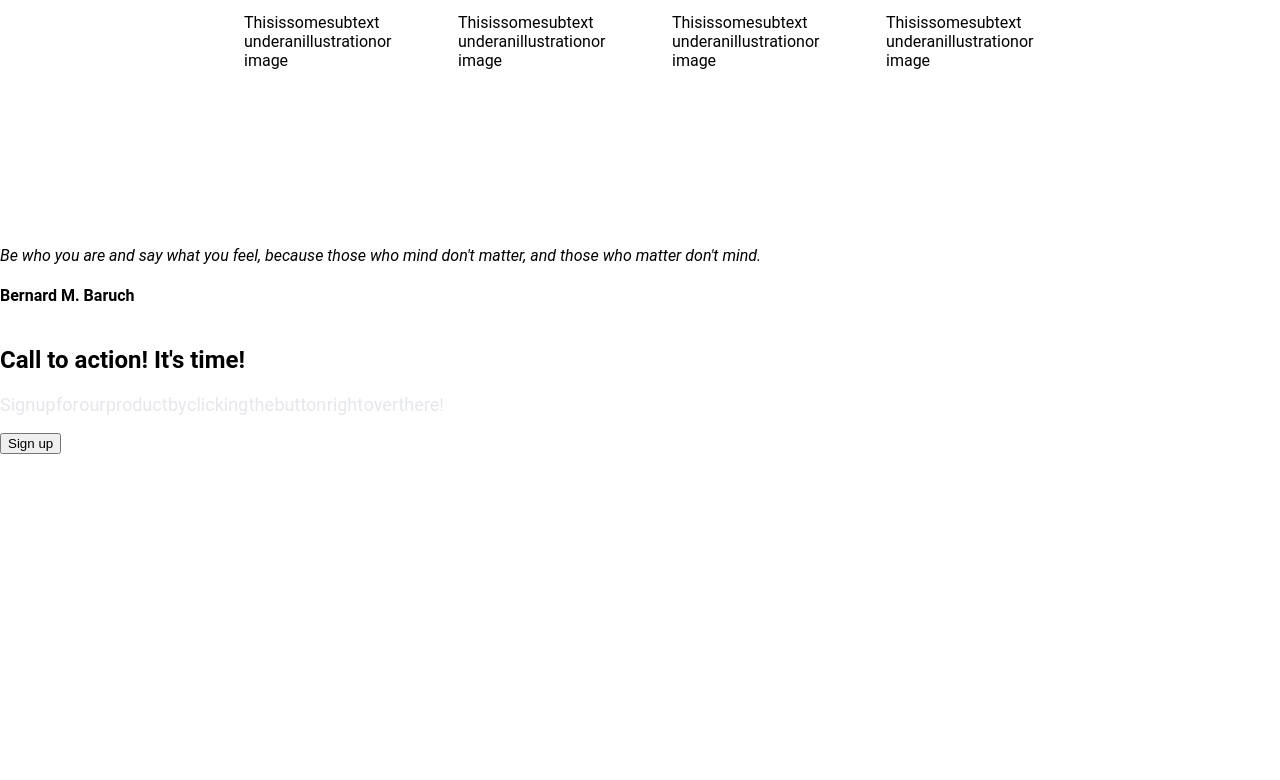
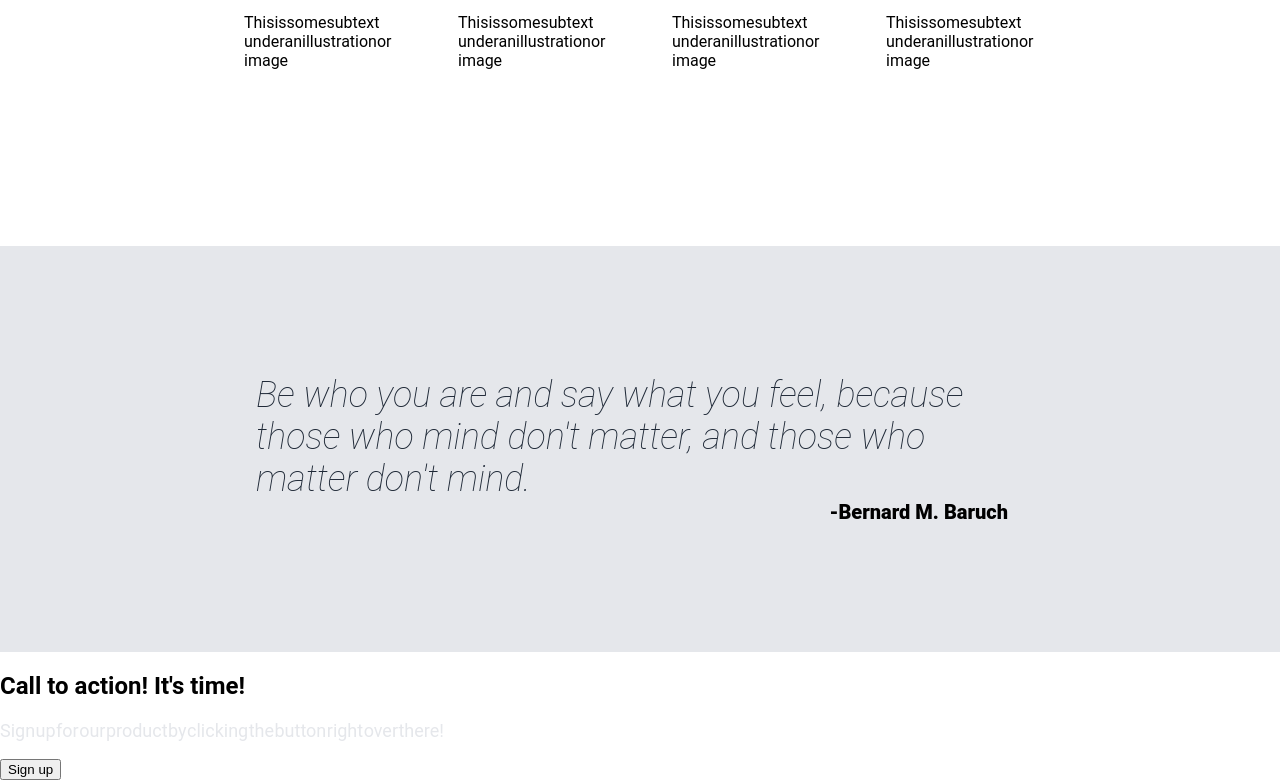
Before and after one commit to FiendFyre903/Landing-Page-Mock, a plain HTML site: page index.html in a window 1280 px wide. Shown: the part 934-1714 px from the top of the page. Before the commit the page ends 1388 px from the top, so only its background shows below. Drawn offline with Linux system fonts and the light colour scheme.

Commit message:
Added styling for quote section

```diff
--- a/index.html
+++ b/index.html
@@ -47,7 +47,7 @@
      </div>
      <div class="quote">
         <em class="quote-text">Be who you are and say what you feel, because those who mind don't matter, and those who matter don't mind.</em>
-        <h4 class="author">Bernard M. Baruch</h4>
+        <h4 class="author">-Bernard M. Baruch</h4>
      </div>
      <footer>
         <div class="footer-content">
--- a/style.css
+++ b/style.css
@@ -108,3 +108,25 @@ header{
     flex-direction: column;
     align-items: center;
 }
+
+.quote{
+    display:flex;
+    flex-direction: column;
+    background-color: #e5e7eb;
+    padding:128px 256px;
+}
+
+.quote-text{
+    font-size: 36px;
+    font-style: italic;
+    font-weight:100;
+    color: #1F2937;
+}
+
+.author{
+    font-size: 20px;
+    font-weight: 900;
+    align-self: flex-end;
+    padding-right:16px;
+    margin:0;
+}
```
